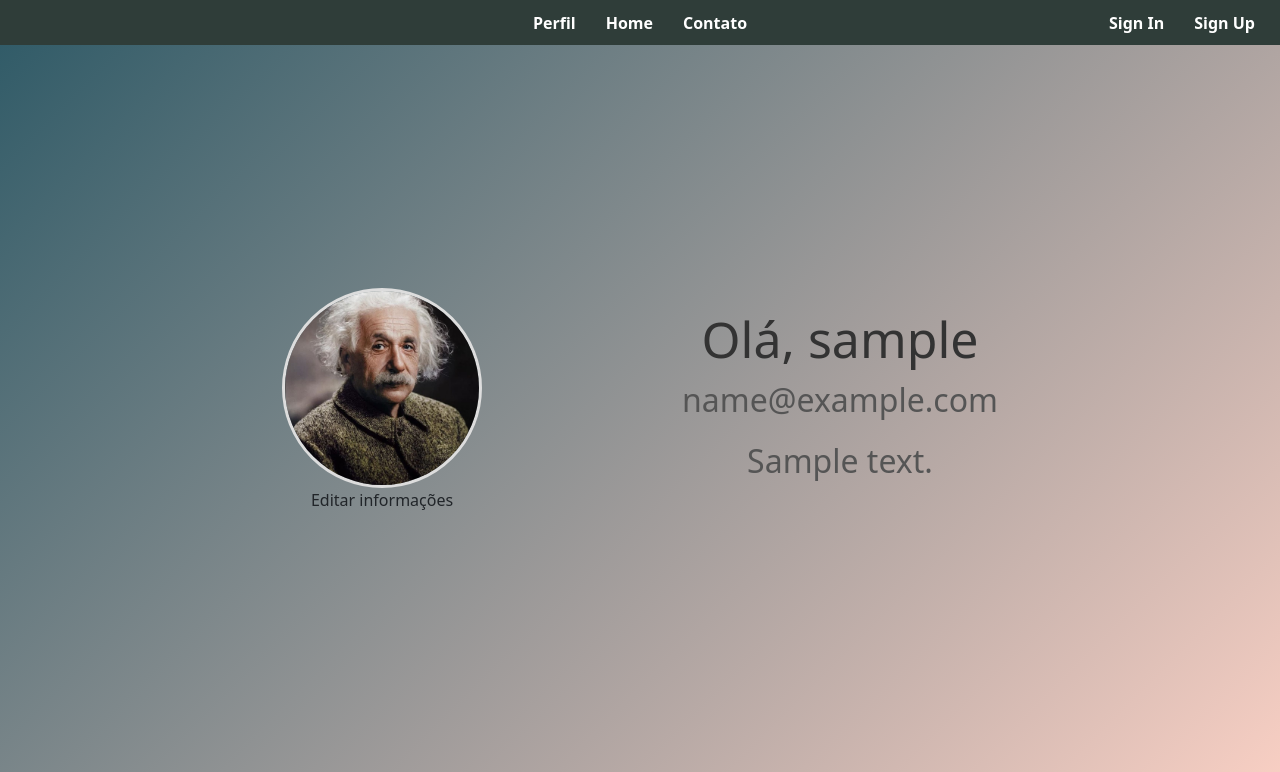
After one commit to seltonkdd/flask-project, a Flask app: page /profile in a window 1280 px wide. The commit adds this page. Shown: the top 772 px of the page. Run offline with Flask 3, Linux system fonts and the light colour scheme; a user stored in the database is signed in; tables that the repository leaves empty hold one stand-in row (values such as "Sample post").

Commit message:
adicionado template 'profile.html' e outras modificações

```diff
--- a/app.py
+++ b/app.py
@@ -3,7 +3,6 @@ from db import create_database, salvar_database, get_database, delete_and_save,
 from flask_login import LoginManager, login_user, login_required, current_user, logout_user
 from models import User
 import hashlib
-import os
 
 app = Flask(__name__)
 app.config['DEBUG'] = True
@@ -14,7 +13,7 @@ app.secret_key = 'supersecretkey'
 def user_loader(id):
     user = get_user_by_id(id)
     if user:
-        return User(user[0], user[1], user[2], user[3])
+        return User(user[0], user[1], user[2], user[3], user[4])
     return None
 
 @app.route('/')
@@ -45,7 +44,7 @@ def login():
         user = db.execute('SELECT * FROM users WHERE email = ? AND password = ?', (email, hash)).fetchone()
         db.close()
         if user:
-            user_obj = User(user[0], user[1], user[2], user[3])
+            user_obj = User(user[0], user[1], user[2], user[3], user[4])
             login_user(user_obj)
 
             return redirect(url_for('index'))
@@ -59,12 +58,22 @@ def login():
 def contato():
     return render_template('contato.html')
 
+@app.route('/profile')
+@login_required
+def profile():
+    return render_template('profile.html', user=current_user.username, email=current_user.email, bio=current_user.bio)
+
 @app.route('/users')
 def users():
     db = get_database()
     users = db.execute('SELECT * FROM users').fetchall()
     db.close()
     return {"usuarios": [dict(row) for row in users]}
+
+@app.route('/edit')
+def edit_user(id):
+    user = get_user_by_id(id)
+    return render_template('editar.html')
 
 @app.route('/delete/<int:id>')
 def delete_user(id):
--- a/db.py
+++ b/db.py
@@ -14,6 +14,7 @@ def create_database():
                 username TEXT NOT NULL,
                 email TEXT NOT NULL,
                 password TEXT NOT NULL,
+                bio TEXT,
                 CONSTRAINT unique_email UNIQUE (email)
                   )''')
     conn.commit()
--- a/models.py
+++ b/models.py
@@ -1,8 +1,9 @@
 from flask_login import UserMixin
 
 class User(UserMixin):
-    def __init__(self, id, username, email, password):
+    def __init__(self, id, username, email, password, bio=''):
         self.id = id
         self.username = username
         self.email = email
         self.password = password
+        self.bio = bio
--- a/static/style.css
+++ b/static/style.css
@@ -125,3 +125,39 @@ a {
     color: inherit;
     width: 100%;
 }
+
+.profile-header {
+    display: flex; /* Usa o Flexbox */
+    align-items: center; /* Alinha as coisas verticalmente no centro */
+    justify-content: flex-start; /* Alinha a imagem à esquerda */
+    gap: 200px; /* Espaçamento entre a imagem e o texto */
+    padding: 20px;
+}
+
+.profile-img {
+    flex-shrink: 0; /* Impede que a imagem encolha */
+}
+
+.profile-img img {
+    width: 200px; /* Tamanho fixo para a imagem */
+    height: 200px; /* Tamanho fixo para a imagem */
+    object-fit: cover; /* Mantém a imagem dentro do tamanho sem deformação */
+    border-radius: 50%; /* Deixa a imagem circular */
+    border: 3px solid #ddd; /* Borda ao redor da imagem */
+}
+
+.profile-info {
+    display: flex;
+    flex-direction: column; /* Coloca os textos em uma coluna */
+    justify-content: center; /* Centraliza os textos verticalmente */
+}
+
+.profile-info h1 {
+    font-size: 50px;
+    margin: 0;
+}
+
+.user-info {
+    font-size: 32px;
+    margin: 5px 0;
+}
--- a/templates/base.html
+++ b/templates/base.html
@@ -11,7 +11,7 @@
 <body class="text-center">
     <header>
         <ul>
-            <li><a href="perfil">Perfil</a></li>
+            <li><a href="profile">Perfil</a></li>
             <li><a href="/">Home</a></li>
             <li><a href="contato">Contato</a></li>
         </ul>
--- /dev/null
+++ b/templates/editar.html
@@ -0,0 +1,2 @@
+{% extends 'base.html' %}
+{% block titulo %}Editar{% block titulo %}
--- /dev/null
+++ b/templates/profile.html
@@ -0,0 +1,18 @@
+{% extends 'base.html' %}
+{% block titulo %}Perfil{% endblock %}
+{% block content %}
+
+<div class="profile-header">
+    <div class="profile-img">
+        <img src="{{ url_for('static', filename='images/profile.jpeg') }}" alt="Foto de perfil" class="profile-img"><br>
+        <a href="{{ url_for('edit_user') }}">Editar informações</a>
+    </div>
+
+    <div class="profile-info">
+        <h1>Olá, {{ user }}</h1>
+        <p class="user-info">{{ email }}</p>
+        <p class="user-info">{{ bio }}</p>
+    </div>
+</div>
+
+{% endblock %}
```
Also changed, not shown: static/images/profile.jpeg (added).
